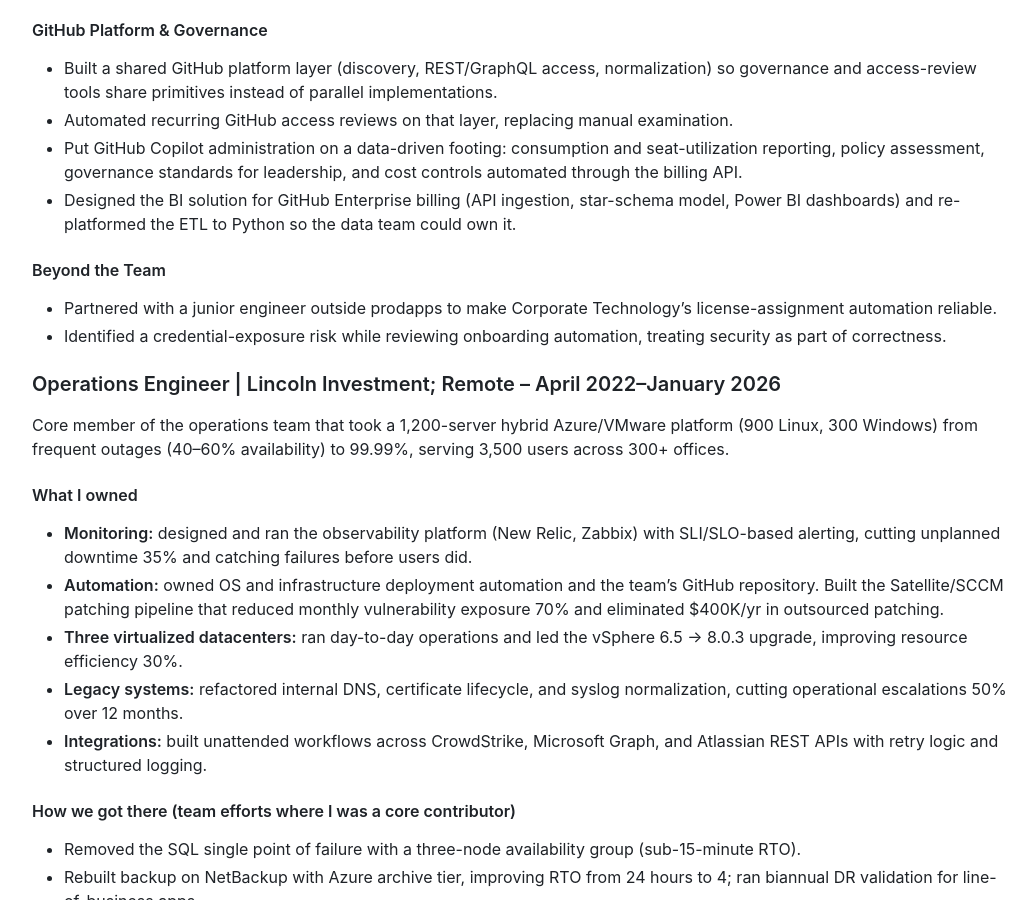
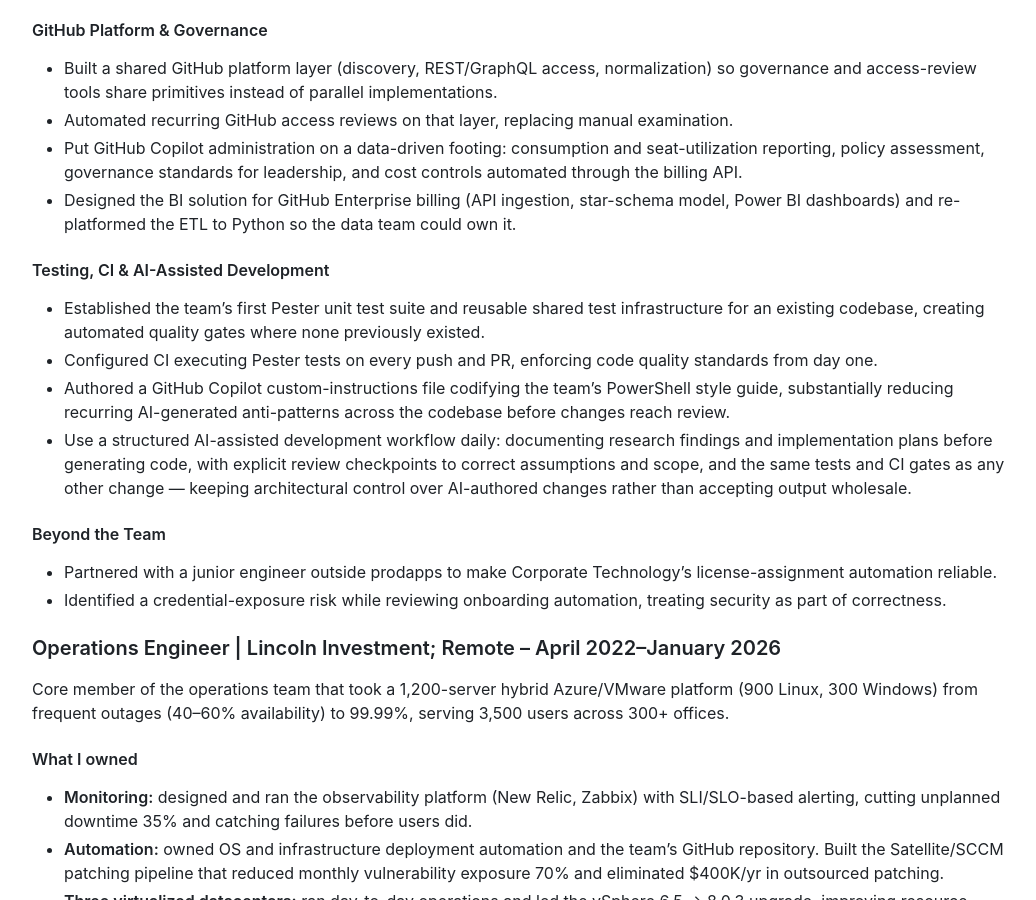
Before and after one commit to jackson-asmith/jacksonsmith.github.io, a Jekyll site: the page built from experience.md, in a window 1280 px wide and 900 px high, scrolled down 1103 px. Shown: the whole window, without its empty margins (118-1154 px from the left). Built offline with Jekyll 4.4.1, drawn with Linux system fonts in a browser that asks for light colours.

Commit message:
Add testing, CI, and AI-assisted development section to PCG experience
Co-Authored-By: Claude Sonnet 4.6 <noreply@anthropic.com>

```diff
--- a/experience.md
+++ b/experience.md
@@ -37,6 +37,13 @@ Technical owner of all code for prodapps, the Corporate Technology team that tur
 * Automated recurring GitHub access reviews on that layer, replacing manual examination.
 * Put GitHub Copilot administration on a data-driven footing: consumption and seat-utilization reporting, policy assessment, governance standards for leadership, and cost controls automated through the billing API.
 * Designed the BI solution for GitHub Enterprise billing (API ingestion, star-schema model, Power BI dashboards) and re-platformed the ETL to Python so the data team could own it.
+
+#### Testing, CI & AI-Assisted Development
+
+* Established the team's first Pester unit test suite and reusable shared test infrastructure for an existing codebase, creating automated quality gates where none previously existed.
+* Configured CI executing Pester tests on every push and PR, enforcing code quality standards from day one.
+* Authored a GitHub Copilot custom-instructions file codifying the team's PowerShell style guide, substantially reducing recurring AI-generated anti-patterns across the codebase before changes reach review.
+* Use a structured AI-assisted development workflow daily: documenting research findings and implementation plans before generating code, with explicit review checkpoints to correct assumptions and scope, and the same tests and CI gates as any other change — keeping architectural control over AI-authored changes rather than accepting output wholesale.
 
 #### Beyond the Team
 
```
